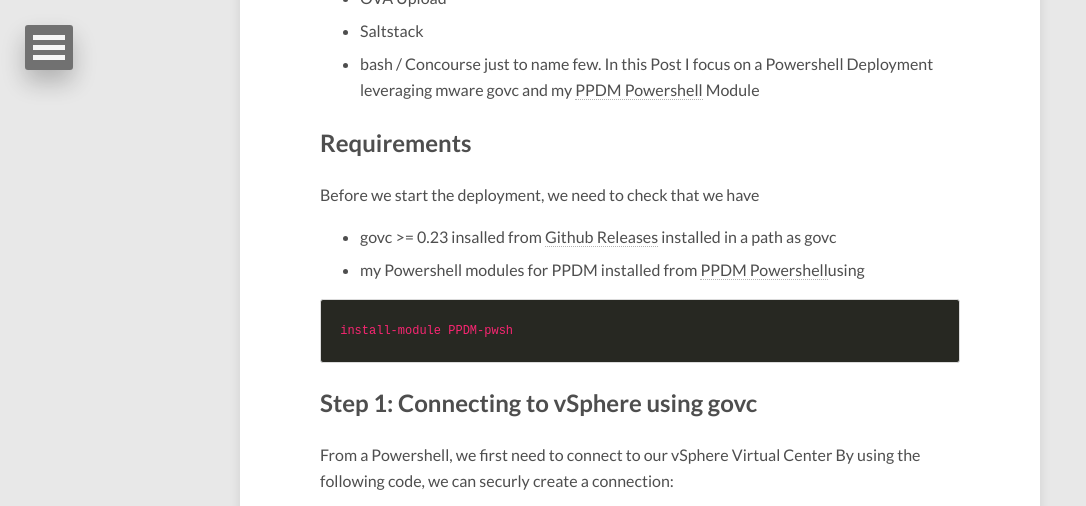
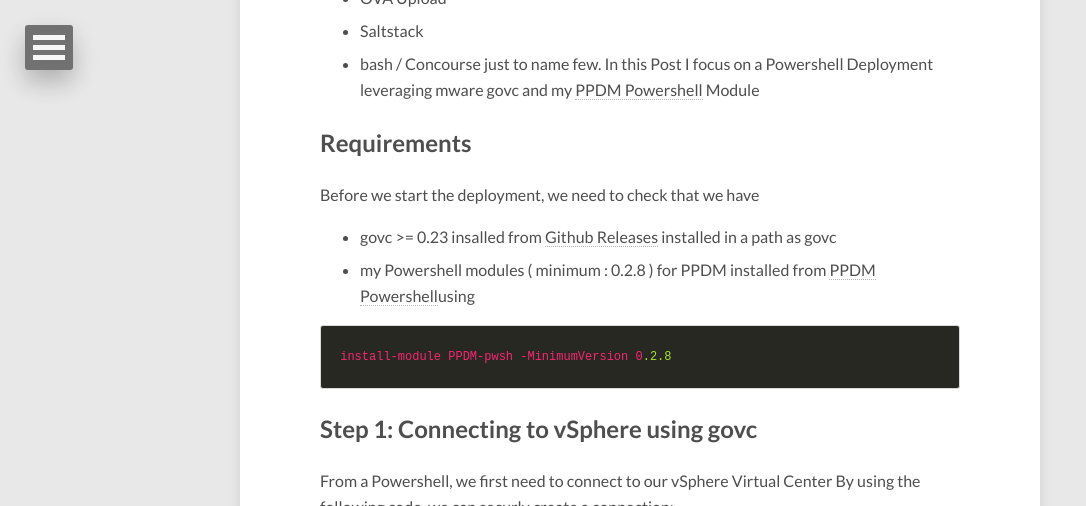
Before and after one commit to bottkars/bottkars.github.io, a Jekyll site: the page built from _posts/2020-10-30-deploying-PPDM-on-vSphere-with-govc-and-powershell.md, in a window 1280 px wide and 900 px high, scrolled down 904 px, cut to the strip 0-506 px from the top of the window. Shown: the whole strip, without its empty margins (0-1086 px from the left). Built offline with Jekyll 4.4.1, drawn with Linux system fonts in a browser that asks for light colours; nearby versions of some CDN libraries.

Commit message:
ppdm blog

```diff
--- a/_posts/2020-10-30-deploying-PPDM-on-vSphere-with-govc-and-powershell.md
+++ b/_posts/2020-10-30-deploying-PPDM-on-vSphere-with-govc-and-powershell.md
@@ -26,9 +26,9 @@
 ## Requirements
 Before we start the deployment, we need to check that we have
  - govc >= 0.23 insalled from [Github Releases](https://github.com/vmware/govmomi/releases/download/v0.23.0/govc_windows_amd64.exe.zip) installed in a path as govc
- - my Powershell modules for PPDM installed from [PPDM Powershell](https://www.powershellgallery.com/packages/PPDM-pwsh)using
+ - my Powershell modules ( minimum : 0.2.8 ) for PPDM installed from [PPDM Powershell](https://www.powershellgallery.com/packages/PPDM-pwsh)using
  {% highlight scss %}
- install-module PPDM-pwsh
+ install-module PPDM-pwsh -MinimumVersion 0.2.8
 {% endhighlight %}
 ## Step 1: Connecting to vSphere using govc
 From a Powershell, we first need to connect to our vSphere Virtual Center By using the following code,
```
